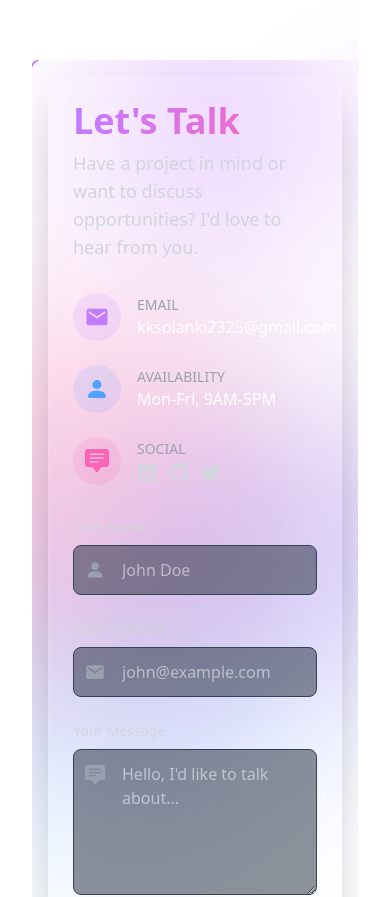
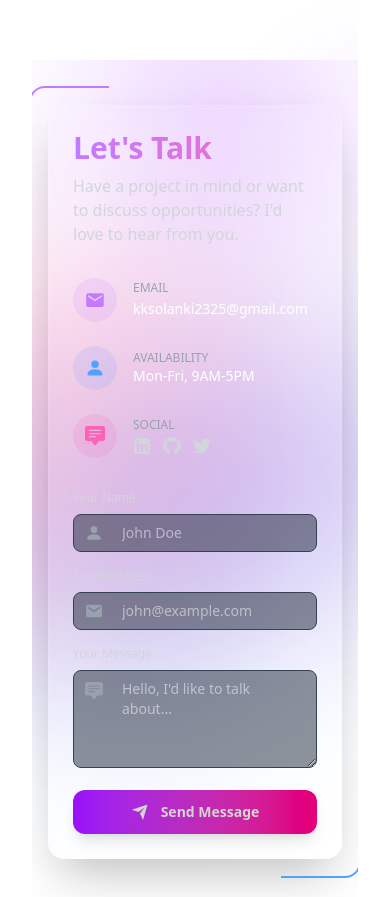
Before and after one commit to kakashi197/My_Portfolio, a React (Vite) app: page / in a window 390 px wide. Shown: the part 9140-10037 px from the top of the page. Built offline with nearby package versions, Linux system fonts and the light colour scheme.

Commit message:
Update Contact.jsx

```diff
--- a/src/components/Contact.jsx
+++ b/src/components/Contact.jsx
@@ -1,11 +1,7 @@
-
-
-
-
 import React, { useState } from 'react';
 import axios from 'axios';
 import { motion } from 'framer-motion';
-import { FaPaperPlane, FaLinkedin, FaGithub, FaTwitter } from 'react-icons/fa';
+import { FaLinkedin, FaGithub, FaTwitter } from 'react-icons/fa';
 import { RiSendPlaneFill } from 'react-icons/ri';
 import { IoMdMail } from 'react-icons/io';
 import { BsPersonFill, BsChatSquareTextFill } from 'react-icons/bs';
@@ -27,11 +23,22 @@ const Contact = () => {
   const handleSubmit = async (e) => {
     e.preventDefault();
 
-    // all fields validation
+    // All fields validation
     if (!formData.name || !formData.email || !formData.message) {
       setAlert({
         show: true,
-        message: 'Fills All The Details!',
+        message: 'Please fill all the details!',
+        type: 'error'
+      });
+      setTimeout(() => setAlert({ show: false }), 3000);
+      return;
+    }
+
+    // Email validation
+    if (!/^\w+([.-]?\w+)*@\w+([.-]?\w+)*(\.\w{2,3})+$/.test(formData.email)) {
+      setAlert({
+        show: true,
+        message: 'Please enter a valid email address!',
         type: 'error'
       });
       setTimeout(() => setAlert({ show: false }), 3000);
@@ -41,7 +48,11 @@ const Contact = () => {
     setIsSubmitting(true);
 
     try {
-      const response = await axios.post('http://localhost:5000/api/contact', formData);
+      const apiUrl = import.meta.env.MODE === 'development'
+        ? 'http://localhost:5000/api/contact'
+        : 'https://your-backend-url.vercel.app/api/contact';
+
+      const response = await axios.post(apiUrl, formData);
 
       setAlert({
         show: true,
@@ -49,10 +60,10 @@ const Contact = () => {
         type: 'success'
       });
 
-      // form reset
+      // Form reset
       setFormData({ name: '', email: '', message: '' });
 
-      // after showing alert for 5 seconds, hide it
+      // Hide alert after 3 seconds
       setTimeout(() => {
         setAlert({ show: false });
       }, 3000);
@@ -60,7 +71,7 @@ const Contact = () => {
     } catch (error) {
       setAlert({
         show: true,
-        message: error.response?.data?.message || 'message not send, please try again later!',
+        message: error.response?.data?.message || 'Failed to send message. Please try again later!',
         type: 'error'
       });
     } finally {
@@ -78,23 +89,23 @@ const Contact = () => {
 
   return (
     <div id="contact" className="min-h-screen flex justify-center items-center p-4 md:p-8 relative overflow-hidden">
-      {/* alerts boxes*/}
-     {/* // Replace your current alert code with this: */}
-
+      {/* Alert Box */}
       {alert.show && (
         <motion.div
           initial={{ opacity: 0, scale: 0.8 }}
           animate={{ opacity: 1, scale: 1 }}
           exit={{ opacity: 0, scale: 0.8 }}
           transition={{ type: "spring", stiffness: 500, damping: 30 }}
-          className={`fixed top-1/2 left-1/2 transform -translate-x-1/2 -translate-y-1/2 z-50 p-6 rounded-xl shadow-2xl ${alert.type === 'success'
+          className={`fixed top-1/2 left-1/2 transform -translate-x-1/2 -translate-y-1/2 z-50 p-6 rounded-xl shadow-2xl ${
+            alert.type === 'success'
               ? 'bg-gradient-to-br from-green-500 to-emerald-600 text-white'
               : 'bg-gradient-to-br from-red-500 to-rose-600 text-white'
-            }`}
+          }`}
         >
           <div className="flex items-center justify-center space-x-3">
-            <div className={`p-2 rounded-full ${alert.type === 'success' ? 'bg-green-700' : 'bg-red-700'
-              }`}>
+            <div className={`p-2 rounded-full ${
+              alert.type === 'success' ? 'bg-green-700' : 'bg-red-700'
+            }`}>
               {alert.type === 'success' ? (
                 <svg xmlns="http://www.w3.org/2000/svg" className="h-6 w-6" fill="none" viewBox="0 0 24 24" stroke="currentColor">
                   <path strokeLinecap="round" strokeLinejoin="round" strokeWidth={2} d="M5 13l4 4L19 7" />
@@ -110,7 +121,14 @@ const Contact = () => {
         </motion.div>
       )}
 
-      {/* Animated Gradient Background */}
+      {/* Loading Overlay */}
+      {isSubmitting && (
+        <div className="fixed inset-0 bg-black bg-opacity-50 z-40 flex items-center justify-center">
+          <div className="animate-spin rounded-full h-12 w-12 border-t-2 border-b-2 border-purple-500"></div>
+        </div>
+      )}
+
+      {/* Background Elements */}
       <div className="absolute inset-0 overflow-hidden">
         <div className="absolute inset-0 bg-gradient-to-br opacity-90"></div>
         {bubbles.map((bubble, index) => (
@@ -138,6 +156,7 @@ const Contact = () => {
         />
       ))}
 
+      {/* Main Content */}
       <motion.div
         className="w-full max-w-4xl p-6 md:p-10 backdrop-blur-xl bg-white/5 border border-white/10 rounded-2xl shadow-2xl relative z-10"
         initial={{ opacity: 0, y: 50 }}
@@ -153,7 +172,7 @@ const Contact = () => {
           <div className="w-full md:w-1/3 space-y-8">
             <div>
               <motion.h1
-                className="text-4xl md:text-5xl font-bold text-transparent bg-clip-text bg-gradient-to-r from-purple-400 to-pink-400 mb-2"
+                className="text-3xl md:text-4xl lg:text-5xl font-bold text-transparent bg-clip-text bg-gradient-to-r from-purple-400 to-pink-400 mb-2"
                 initial={{ opacity: 0, x: -20 }}
                 animate={{ opacity: 1, x: 0 }}
                 transition={{ delay: 0.2 }}
@@ -161,7 +180,7 @@ const Contact = () => {
                 Let's Talk
               </motion.h1>
               <motion.p
-                className="text-lg text-gray-300"
+                className="text-base md:text-lg text-gray-300"
                 initial={{ opacity: 0, x: -20 }}
                 animate={{ opacity: 1, x: 0 }}
                 transition={{ delay: 0.3 }}
@@ -178,34 +197,40 @@ const Contact = () => {
             >
               <div className="flex items-center gap-4">
                 <div className="p-3 bg-purple-500/10 rounded-full">
-                  <IoMdMail className="text-2xl text-purple-400" />
+                  <IoMdMail className="text-xl md:text-2xl text-purple-400" />
                 </div>
                 <div>
-                  <h3 className="text-gray-400 text-sm">EMAIL</h3>
-                  <a href="mailto:contact@example.com" className="text-white hover:text-purple-300 transition">kksolanki2325@gmail.com</a>
+                  <h3 className="text-gray-400 text-xs md:text-sm">EMAIL</h3>
+                  <a href="mailto:kksolanki2325@gmail.com" className="text-white hover:text-purple-300 transition text-sm md:text-base">kksolanki2325@gmail.com</a>
                 </div>
               </div>
 
               <div className="flex items-center gap-4">
                 <div className="p-3 bg-blue-500/10 rounded-full">
-                  <BsPersonFill className="text-2xl text-blue-400" />
+                  <BsPersonFill className="text-xl md:text-2xl text-blue-400" />
                 </div>
                 <div>
-                  <h3 className="text-gray-400 text-sm">AVAILABILITY</h3>
-                  <p className="text-white">Mon-Fri, 9AM-5PM</p>
+                  <h3 className="text-gray-400 text-xs md:text-sm">AVAILABILITY</h3>
+                  <p className="text-white text-sm md:text-base">Mon-Fri, 9AM-5PM</p>
                 </div>
               </div>
 
               <div className="flex items-center gap-4">
                 <div className="p-3 bg-pink-500/10 rounded-full">
-                  <BsChatSquareTextFill className="text-2xl text-pink-400" />
+                  <BsChatSquareTextFill className="text-xl md:text-2xl text-pink-400" />
                 </div>
                 <div>
-                  <h3 className="text-gray-400 text-sm">SOCIAL</h3>
+                  <h3 className="text-gray-400 text-xs md:text-sm">SOCIAL</h3>
                   <div className="flex gap-3 mt-1">
-                    <a href="www.linkedin.com/in/krish-solanki-648219365" className="text-gray-300 hover:text-blue-400 transition"><FaLinkedin className="text-xl" /></a>
-                    <a href="https://github.com/kakashi197" className="text-gray-300 hover:text-gray-100 transition"><FaGithub className="text-xl" /></a>
-                    <a href="#" className="text-gray-300 hover:text-sky-400 transition"><FaTwitter className="text-xl" /></a>
+                    <a href="https://www.linkedin.com/in/krish-solanki-648219365" target="_blank" rel="noopener noreferrer" className="text-gray-300 hover:text-blue-400 transition">
+                      <FaLinkedin className="text-lg md:text-xl" />
+                    </a>
+                    <a href="https://github.com/kakashi197" target="_blank" rel="noopener noreferrer" className="text-gray-300 hover:text-gray-100 transition">
+                      <FaGithub className="text-lg md:text-xl" />
+                    </a>
+                    <a href="#" className="text-gray-300 hover:text-sky-400 transition">
+                      <FaTwitter className="text-lg md:text-xl" />
+                    </a>
                   </div>
                 </div>
               </div>
@@ -214,13 +239,13 @@ const Contact = () => {
 
           {/* Right Side - Contact Form */}
           <div className="w-full md:w-2/3">
-            <form onSubmit={handleSubmit} className="space-y-6">
+            <form onSubmit={handleSubmit} className="space-y-4 md:space-y-6">
               <motion.div
                 initial={{ opacity: 0, y: 10 }}
                 animate={{ opacity: 1, y: 0 }}
                 transition={{ delay: 0.5 }}
               >
-                <label className="block text-gray-300 text-sm font-medium mb-2">Your Name</label>
+                <label className="block text-gray-300 text-xs md:text-sm font-medium mb-2">Your Name</label>
                 <div className="relative">
                   <input
                     type="text"
@@ -228,11 +253,11 @@ const Contact = () => {
                     value={formData.name}
                     onChange={handleChange}
                     required
-                    className="w-full px-4 py-3 bg-gray-800/50 border border-gray-700 text-white rounded-lg focus:ring-2 focus:ring-purple-500 focus:border-transparent transition-all duration-300 pl-12"
+                    className="w-full px-4 py-2 md:py-3 text-sm md:text-base bg-gray-800/50 border border-gray-700 text-white rounded-lg focus:ring-2 focus:ring-purple-500 focus:border-transparent transition-all duration-300 pl-12"
                     placeholder="John Doe"
                   />
                   <div className="absolute left-3 top-1/2 transform -translate-y-1/2 text-gray-400">
-                    <BsPersonFill className="text-xl" />
+                    <BsPersonFill className="text-lg md:text-xl" />
                   </div>
                 </div>
               </motion.div>
@@ -242,7 +267,7 @@ const Contact = () => {
                 animate={{ opacity: 1, y: 0 }}
                 transition={{ delay: 0.6 }}
               >
-                <label className="block text-gray-300 text-sm font-medium mb-2">Email Address</label>
+                <label className="block text-gray-300 text-xs md:text-sm font-medium mb-2">Email Address</label>
                 <div className="relative">
                   <input
                     type="email"
@@ -250,11 +275,11 @@ const Contact = () => {
                     value={formData.email}
                     onChange={handleChange}
                     required
-                    className="w-full px-4 py-3 bg-gray-800/50 border border-gray-700 text-white rounded-lg focus:ring-2 focus:ring-blue-500 focus:border-transparent transition-all duration-300 pl-12"
+                    className="w-full px-4 py-2 md:py-3 text-sm md:text-base bg-gray-800/50 border border-gray-700 text-white rounded-lg focus:ring-2 focus:ring-blue-500 focus:border-transparent transition-all duration-300 pl-12"
                     placeholder="john@example.com"
                   />
                   <div className="absolute left-3 top-1/2 transform -translate-y-1/2 text-gray-400">
-                    <IoMdMail className="text-xl" />
+                    <IoMdMail className="text-lg md:text-xl" />
                   </div>
                 </div>
               </motion.div>
@@ -264,19 +289,19 @@ const Contact = () => {
                 animate={{ opacity: 1, y: 0 }}
                 transition={{ delay: 0.7 }}
               >
-                <label className="block text-gray-300 text-sm font-medium mb-2">Your Message</label>
+                <label className="block text-gray-300 text-xs md:text-sm font-medium mb-2">Your Message</label>
                 <div className="relative">
                   <textarea
                     name="message"
                     value={formData.message}
                     onChange={handleChange}
                     required
-                    rows="5"
-                    className="w-full px-4 py-3 bg-gray-800/50 border border-gray-700 text-white rounded-lg focus:ring-2 focus:ring-pink-500 focus:border-transparent transition-all duration-300 pl-12"
+                    rows="4"
+                    className="w-full px-4 py-2 md:py-3 text-sm md:text-base bg-gray-800/50 border border-gray-700 text-white rounded-lg focus:ring-2 focus:ring-pink-500 focus:border-transparent transition-all duration-300 pl-12"
                     placeholder="Hello, I'd like to talk about..."
                   ></textarea>
-                  <div className="absolute left-3 top-4 text-gray-400">
-                    <BsChatSquareTextFill className="text-xl" />
+                  <div className="absolute left-3 top-3 md:top-4 text-gray-400">
+                    <BsChatSquareTextFill className="text-lg md:text-xl" />
                   </div>
                 </div>
               </motion.div>
@@ -289,16 +314,23 @@ const Contact = () => {
                 <button
                   type="submit"
                   disabled={isSubmitting}
-                  className={`w-full py-4 px-6 flex items-center justify-center gap-3 rounded-xl text-lg font-semibold transition-all duration-300 ${isSubmitting
+                  className={`w-full py-3 px-4 md:py-4 md:px-6 flex items-center justify-center gap-3 rounded-xl text-sm md:text-lg font-semibold transition-all duration-300 ${
+                    isSubmitting
                       ? 'bg-gray-700 cursor-not-allowed'
                       : 'bg-gradient-to-r from-purple-600 to-pink-600 hover:from-purple-700 hover:to-pink-700 shadow-lg hover:shadow-xl'
-                    }`}
+                  }`}
                 >
                   {isSubmitting ? (
-                    'Sending...'
+                    <>
+                      <svg className="animate-spin -ml-1 mr-2 h-5 w-5 text-white" xmlns="http://www.w3.org/2000/svg" fill="none" viewBox="0 0 24 24">
+                        <circle className="opacity-25" cx="12" cy="12" r="10" stroke="currentColor" strokeWidth="4"></circle>
+                        <path className="opacity-75" fill="currentColor" d="M4 12a8 8 0 018-8V0C5.373 0 0 5.373 0 12h4zm2 5.291A7.962 7.962 0 014 12H0c0 3.042 1.135 5.824 3 7.938l3-2.647z"></path>
+                      </svg>
+                      Sending...
+                    </>
                   ) : (
                     <>
-                      <RiSendPlaneFill className="text-xl" />
+                      <RiSendPlaneFill className="text-lg md:text-xl" />
                       Send Message
                     </>
                   )}
@@ -334,119 +366,3 @@ const Contact = () => {
 };
 
 export default Contact;
-
-
-
-
-
-
-
-
-
-// import React, { useState } from 'react';
-// import axios from 'axios';
-// import { motion } from 'framer-motion';
-// import { FaPaperPlane } from 'react-icons/fa';
-
-// const Contact = () => {
-//   const [formData, setFormData] = useState({
-//     name: '',
-//     email: '',
-//     message: '',
-//   });
-//   const [successMessage, setSuccessMessage] = useState('');
-
-//   const handleChange = (e) => {
-//     const { name, value } = e.target;
-//     setFormData({ ...formData, [name]: value });
-//   };
-
-//   const handleSubmit = async (e) => {
-//     e.preventDefault();
-//     try {
-//       const response = await axios.post('http://localhost:5000/api/contact', formData);
-//       setSuccessMessage(response.data.message);
-//       setFormData({ name: '', email: '', message: '' });
-//     } catch (error) {
-//       console.error('Error sending message:', error);
-//     }
-//   };
-
-//   return (
-//     <div className="min-h-screen flex justify-center items-center p-6 bg-gradient-to-br from-black via-gray-900 to-purple-900 relative overflow-hidden">
-//       {/* Floating Animated Background Elements */}
-//       <div className="absolute top-0 left-0 w-96 h-96 bg-pink-500 blur-[180px] opacity-40 rounded-full animate-ping"></div>
-//       <div className="absolute bottom-0 right-0 w-96 h-96 bg-blue-500 blur-[160px] opacity-30 rounded-full animate-pulse"></div>
-
-//       {/* Main Card */}
-//       <motion.div
-//         className="w-full max-w-3xl p-10 backdrop-blur-2xl bg-white/10 border border-white/20 rounded-2xl shadow-2xl z-10"
-//         initial={{ opacity: 0, y: 50 }}
-//         animate={{ opacity: 1, y: 0 }}
-//         transition={{ duration: 1 }}
-//       >
-//         <h1 className="text-5xl font-extrabold text-white text-center mb-4 drop-shadow-md">
-//           Connect me
-//         </h1>
-//         <p className="text-lg text-gray-300 text-center mb-8 max-w-md mx-auto">
-//           Have an idea, project, or opportunity? Fill out the form and let's get in touch.
-//         </p>
-
-//         <form onSubmit={handleSubmit} className="space-y-6">
-//           <div>
-//             <label className="block text-white text-base mb-2 font-medium">Name</label>
-//             <motion.input
-//               type="text"
-//               name="name"
-//               placeholder="Your full name"
-//               value={formData.name}
-//               onChange={handleChange}
-//               className="w-full p-3 bg-black/40 text-white rounded-xl border border-gray-700 focus:ring-2 focus:ring-pink-500 focus:outline-none transition duration-300 shadow-inner"
-//               whileFocus={{ scale: 1.01 }}
-//             />
-//           </div>
-
-//           <div>
-//             <label className="block text-white text-base mb-2 font-medium">Email</label>
-//             <motion.input
-//               type="email"
-//               name="email"
-//               placeholder="Your email address"
-//               value={formData.email}
-//               onChange={handleChange}
-//               className="w-full p-3 bg-black/40 text-white rounded-xl border border-gray-700 focus:ring-2 focus:ring-blue-500 focus:outline-none transition duration-300 shadow-inner"
-//               whileFocus={{ scale: 1.01 }}
-//             />
-//           </div>
-
-//           <div>
-//             <label className="block text-white text-base mb-2 font-medium">Message</label>
-//             <motion.textarea
-//               name="message"
-//               placeholder="Your message here..."
-//               value={formData.message}
-//               onChange={handleChange}
-//               rows="5"
-//               className="w-full p-3 bg-black/40 text-white rounded-xl border border-gray-700 focus:ring-2 focus:ring-green-500 focus:outline-none transition duration-300 resize-none shadow-inner"
-//               whileFocus={{ scale: 1.01 }}
-//             ></motion.textarea>
-//           </div>
-
-//           <motion.button
-//             type="submit"
-//             className="w-full py-3 flex items-center justify-center gap-3 bg-gradient-to-r from-pink-500 via-purple-500 to-indigo-500 hover:opacity-90 text-white text-lg font-semibold rounded-xl shadow-lg transition duration-300"
-//             whileHover={{ scale: 1.03 }}
-//           >
-//             <FaPaperPlane className="text-xl" /> Send Message
-//           </motion.button>
-
-//           {successMessage && (
-//             <p className="text-green-400 text-center text-sm mt-4">{successMessage}</p>
-//           )}
-//         </form>
-//       </motion.div>
-//     </div>
-//   );
-// };
-
-// export default Contact;
```
